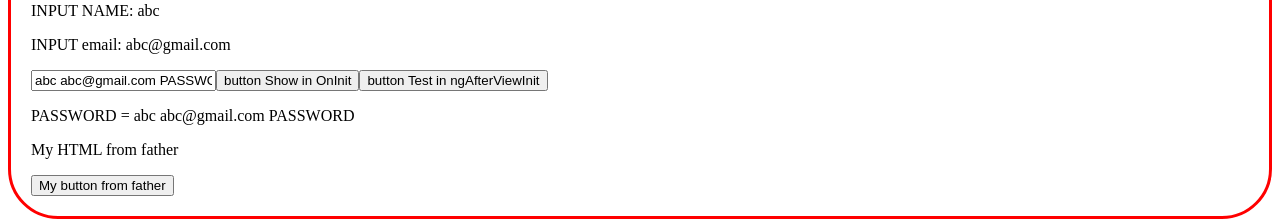
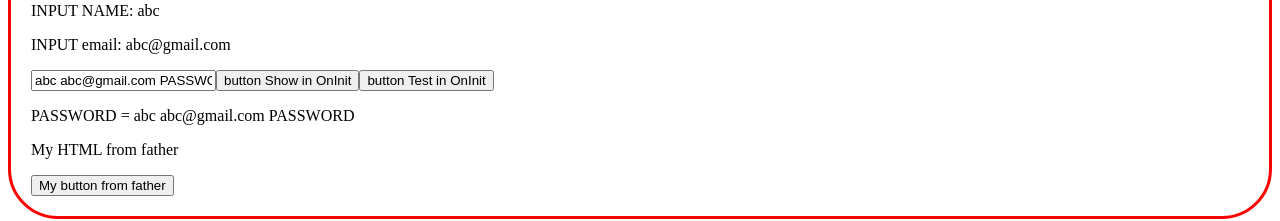
Before and after one commit to Khenya/Angular_Course-, an Angular app: page / in a window 1280 px wide. Shown: the part 240-461 px from the top of the page. Built offline with nearby package versions, Linux system fonts and the light colour scheme.

Commit message:
[02-10-2024]  Task: AfterContentChecked and AfterViewChecked

```diff
--- a/src/app/user-card/user-card.component.ts
+++ b/src/app/user-card/user-card.component.ts
@@ -1,7 +1,9 @@
 import {
+  AfterContentChecked,
   AfterContentInit,
   afterNextRender,
   afterRender,
+  AfterViewChecked,
   AfterViewInit,
   Component,
   DoCheck,
@@ -31,7 +33,9 @@ export class UserCardComponent
     OnChanges,
     DoCheck,
     AfterContentInit,
-    AfterViewInit
+    AfterViewInit,
+    AfterContentChecked,
+    AfterViewChecked
 {
   @Input() name: string = "";
   @Input() email: string = "";
@@ -77,13 +81,21 @@ export class UserCardComponent
     console.log("NG AFTER CONTENT INIT");
   }
 
+  ngAfterContentChecked(): void {
+    console.log('AFTER CONTENT CHECKED')
+  }
+
   ngAfterViewInit(): void {
     console.log('NG AFTER VIEW INIT')
     console.log('BUTTON TEST', this.buttonTest)
 
     if(this.buttonTest){
-      this.buttonTest.nativeElement.textContent = 'button Test in ngAfterViewInit'
+      this.buttonTest.nativeElement.textContent = 'button Test in OnInit'
     }
+  }
+
+  ngAfterViewChecked(): void {
+    console.log('NG AFTER VIEW CHECKED')
   }
 
   public onSendData() {
```
